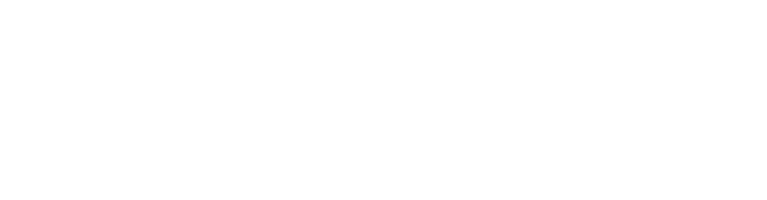
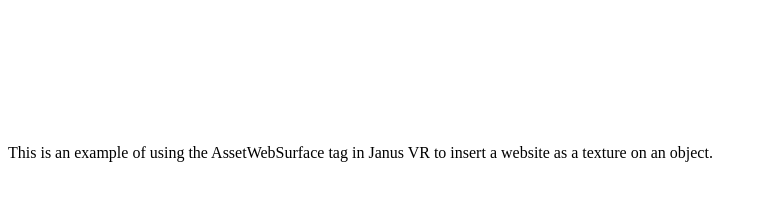
Before and after one commit to bitgridio/lullabot.comVR, a plain HTML site: page index.html in a window 1280 px wide. Shown: the whole page, without its empty margins (0-767 px from the left). Drawn offline with Linux system fonts and the light colour scheme.

Commit message:
adding some descriptive text

```diff
--- a/index.html
+++ b/index.html
@@ -3,6 +3,7 @@
 		<title>Lullabot loves you!</title>
 	</head>
 	<body>
+    This is an example of using the AssetWebSurface tag in Janus VR to insert a website as a texture on an object.
 		<FireBoxRoom>
 			<Assets>
 				<AssetObject id="plane" src="plane.obj" />
```
